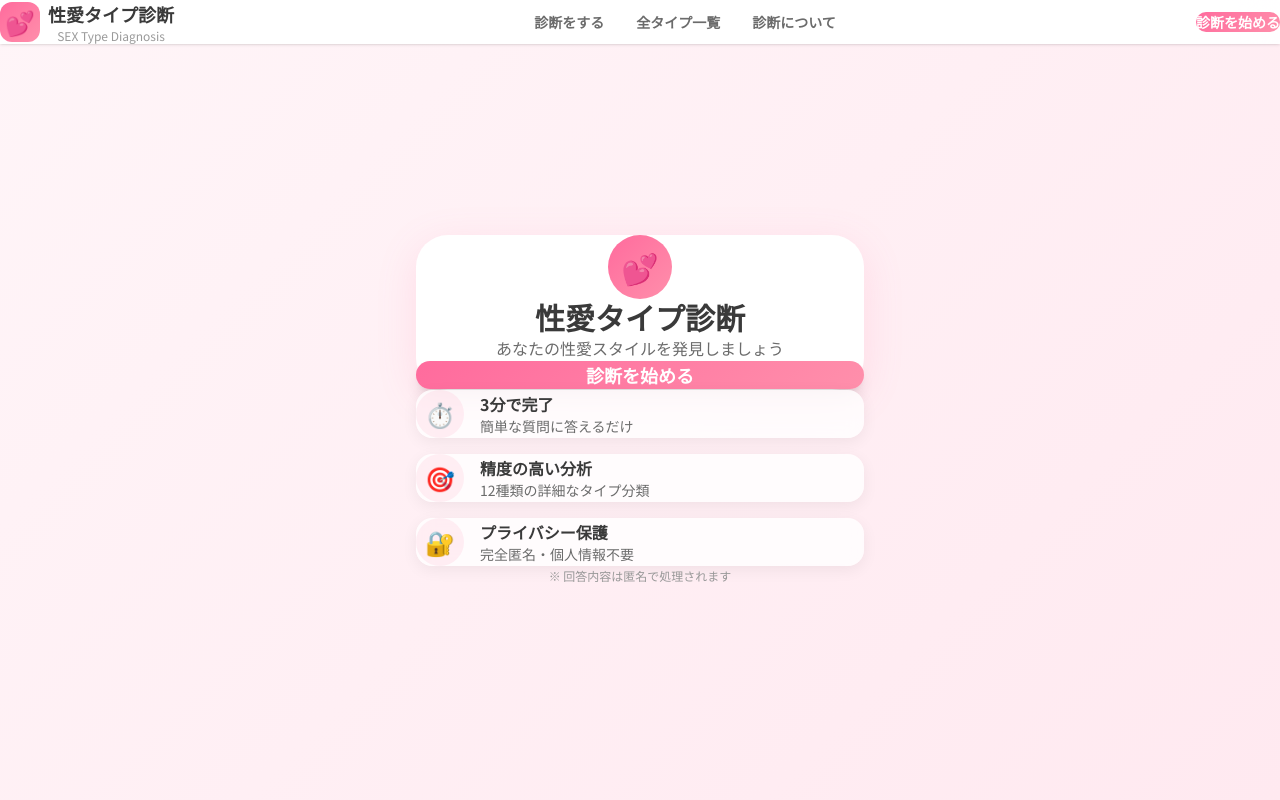
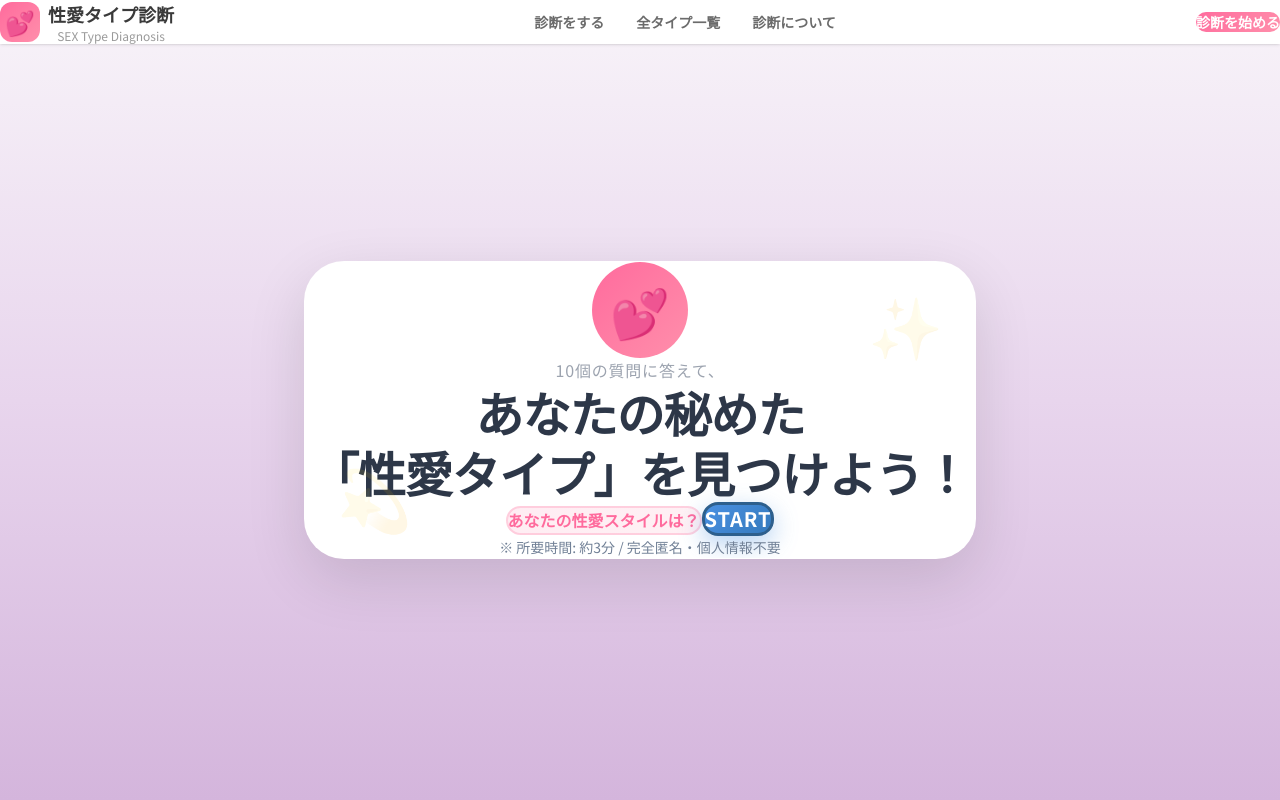
Before and after one commit to yohei-ny/shindan, a Next.js app: page / in a window 1280 px wide. Shown: the top 800 px of the page. Built offline with nearby package versions, Linux system fonts and the light colour scheme.

Commit message:
Redesign home page to single centered card layout

```diff
--- a/app/page.tsx
+++ b/app/page.tsx
@@ -25,101 +25,99 @@
     <>
       <Header />
       <div className="min-h-screen flex items-center justify-center" style={{
-        background: 'linear-gradient(135deg, #fff5f8 0%, #ffe9f0 100%)',
-        paddingTop: '80px',
-        paddingBottom: '60px',
+        background: 'linear-gradient(180deg, #f8f4f9 0%, #e8d5ed 50%, #d4b5dc 100%)',
+        paddingTop: '100px',
+        paddingBottom: '80px',
       }}>
-        <div className="w-full max-w-md mx-auto px-5">
+        <div className="w-full max-w-2xl mx-auto px-6">
+          {/* メインカード */}
           <motion.div
-            initial={{ opacity: 0, y: 20 }}
-            animate={{ opacity: 1, y: 0 }}
+            initial={{ opacity: 0, scale: 0.95 }}
+            animate={{ opacity: 1, scale: 1 }}
             transition={{ duration: 0.6 }}
-            className="space-y-8"
+            className="bg-white rounded-[40px] p-12 sm:p-16 text-center relative overflow-hidden"
+            style={{
+              boxShadow: '0 20px 60px rgba(0,0,0,0.12)',
+              border: '1px solid rgba(255,255,255,0.8)'
+            }}
           >
-            {/* メインカード */}
-            <div className="bg-white rounded-[32px] p-6 sm:p-8 lg:p-10 text-center" style={{ boxShadow: '0 10px 40px rgba(255,107,157,0.15)' }}>
-              <div className="inline-flex items-center justify-center w-14 h-14 sm:w-16 sm:h-16 rounded-full mb-5 sm:mb-6" style={{ background: 'linear-gradient(135deg, #ff6b9d 0%, #ff8fab 100%)' }}>
-                <span className="text-2xl sm:text-3xl">💕</span>
-              </div>
+            {/* 装飾 */}
+            <div className="absolute top-8 right-8 text-6xl opacity-10">✨</div>
+            <div className="absolute bottom-8 left-8 text-6xl opacity-10">💫</div>
 
-              <h1 className="text-xl sm:text-2xl lg:text-3xl font-black mb-3 sm:mb-4" style={{ color: 'var(--text-primary)' }}>
-                性愛タイプ診断
+            {/* アイコン */}
+            <motion.div
+              initial={{ scale: 0, rotate: -180 }}
+              animate={{ scale: 1, rotate: 0 }}
+              transition={{ delay: 0.2, type: 'spring', bounce: 0.5 }}
+              className="inline-flex items-center justify-center w-20 h-20 sm:w-24 sm:h-24 rounded-full mb-8"
+              style={{ background: 'linear-gradient(135deg, #ff6b9d 0%, #ff8fab 100%)' }}
+            >
+              <span className="text-4xl sm:text-5xl">💕</span>
+            </motion.div>
+
+            {/* タイトル */}
+            <motion.div
+              initial={{ opacity: 0, y: 20 }}
+              animate={{ opacity: 1, y: 0 }}
+              transition={{ delay: 0.3 }}
+            >
+              <p className="text-sm sm:text-base mb-3 tracking-wider" style={{ color: '#9ca3af' }}>
+                10個の質問に答えて、
+              </p>
+              <h1 className="text-3xl sm:text-4xl lg:text-5xl font-black mb-4 leading-tight" style={{
+                color: '#2d3748',
+                letterSpacing: '-0.02em'
+              }}>
+                あなたの秘めた<br />
+                「性愛タイプ」を見つけよう！
               </h1>
+            </motion.div>
 
-              <p className="text-sm sm:text-base mb-5 sm:mb-6 leading-relaxed" style={{ color: 'var(--text-secondary)' }}>
-                あなたの性愛スタイルを発見しましょう
-              </p>
+            {/* サブタイトル */}
+            <motion.div
+              initial={{ opacity: 0 }}
+              animate={{ opacity: 1 }}
+              transition={{ delay: 0.4 }}
+              className="inline-block px-6 py-2 rounded-full mb-10"
+              style={{
+                background: 'linear-gradient(135deg, #ff6b9d20 0%, #ff8fab20 100%)',
+                border: '2px solid #ff6b9d40'
+              }}
+            >
+              <span className="text-base font-bold" style={{ color: '#ff6b9d' }}>
+                あなたの性愛スタイルは？
+              </span>
+            </motion.div>
 
-              <motion.button
-                whileHover={{ scale: 1.05 }}
-                whileTap={{ scale: 0.95 }}
-                onClick={() => setShowGenderModal(true)}
-                className="w-full py-3 sm:py-4 rounded-full font-bold text-white text-base sm:text-lg shadow-lg"
-                style={{
-                  background: 'linear-gradient(135deg, #ff6b9d 0%, #ff8fab 100%)',
-                }}
-              >
-                診断を始める
-              </motion.button>
-            </div>
+            {/* STARTボタン */}
+            <motion.button
+              initial={{ opacity: 0, y: 20 }}
+              animate={{ opacity: 1, y: 0 }}
+              transition={{ delay: 0.5 }}
+              whileHover={{ scale: 1.05, y: -2 }}
+              whileTap={{ scale: 0.98 }}
+              onClick={() => setShowGenderModal(true)}
+              className="px-16 py-6 rounded-2xl font-black text-white text-xl tracking-wider shadow-xl"
+              style={{
+                background: 'linear-gradient(135deg, #4a90e2 0%, #357abd 100%)',
+                border: '3px solid #2d5f8d',
+                boxShadow: '0 8px 24px rgba(74,144,226,0.4)',
+              }}
+            >
+              START
+            </motion.button>
 
-            {/* 詳細情報 */}
-            <div className="grid gap-4">
-              <motion.div
-                initial={{ opacity: 0, x: -20 }}
-                animate={{ opacity: 1, x: 0 }}
-                transition={{ delay: 0.2 }}
-                className="bg-white/80 backdrop-blur rounded-2xl p-4 sm:p-5 flex items-center gap-3 sm:gap-4"
-                style={{ boxShadow: '0 4px 16px rgba(0,0,0,0.06)' }}
-              >
-                <div className="w-10 h-10 sm:w-12 sm:h-12 rounded-full flex items-center justify-center flex-shrink-0" style={{ background: 'rgba(255,107,157,0.1)' }}>
-                  <span className="text-xl sm:text-2xl">⏱️</span>
-                </div>
-                <div className="text-left">
-                  <p className="font-bold text-sm sm:text-base" style={{ color: 'var(--text-primary)' }}>3分で完了</p>
-                  <p className="text-xs sm:text-sm" style={{ color: 'var(--text-secondary)' }}>簡単な質問に答えるだけ</p>
-                </div>
-              </motion.div>
-
-              <motion.div
-                initial={{ opacity: 0, x: -20 }}
-                animate={{ opacity: 1, x: 0 }}
-                transition={{ delay: 0.3 }}
-                className="bg-white/80 backdrop-blur rounded-2xl p-4 sm:p-5 flex items-center gap-3 sm:gap-4"
-                style={{ boxShadow: '0 4px 16px rgba(0,0,0,0.06)' }}
-              >
-                <div className="w-10 h-10 sm:w-12 sm:h-12 rounded-full flex items-center justify-center flex-shrink-0" style={{ background: 'rgba(255,107,157,0.1)' }}>
-                  <span className="text-xl sm:text-2xl">🎯</span>
-                </div>
-                <div className="text-left">
-                  <p className="font-bold text-sm sm:text-base" style={{ color: 'var(--text-primary)' }}>精度の高い分析</p>
-                  <p className="text-xs sm:text-sm" style={{ color: 'var(--text-secondary)' }}>12種類の詳細なタイプ分類</p>
-                </div>
-              </motion.div>
-
-              <motion.div
-                initial={{ opacity: 0, x: -20 }}
-                animate={{ opacity: 1, x: 0 }}
-                transition={{ delay: 0.4 }}
-                className="bg-white/80 backdrop-blur rounded-2xl p-4 sm:p-5 flex items-center gap-3 sm:gap-4"
-                style={{ boxShadow: '0 4px 16px rgba(0,0,0,0.06)' }}
-              >
-                <div className="w-10 h-10 sm:w-12 sm:h-12 rounded-full flex items-center justify-center flex-shrink-0" style={{ background: 'rgba(255,107,157,0.1)' }}>
-                  <span className="text-xl sm:text-2xl">🔐</span>
-                </div>
-                <div className="text-left">
-                  <p className="font-bold text-sm sm:text-base" style={{ color: 'var(--text-primary)' }}>プライバシー保護</p>
-                  <p className="text-xs sm:text-sm" style={{ color: 'var(--text-secondary)' }}>完全匿名・個人情報不要</p>
-                </div>
-              </motion.div>
-            </div>
-
-            {/* 注意事項 */}
-            <div className="text-center pt-2">
-              <p className="text-xs leading-relaxed" style={{ color: 'var(--text-muted)' }}>
-                ※ 回答内容は匿名で処理されます
-              </p>
-            </div>
+            {/* 説明テキスト */}
+            <motion.p
+              initial={{ opacity: 0 }}
+              animate={{ opacity: 1 }}
+              transition={{ delay: 0.6 }}
+              className="text-sm mt-8 leading-relaxed"
+              style={{ color: '#718096' }}
+            >
+              ※ 所要時間: 約3分 / 完全匿名・個人情報不要
+            </motion.p>
           </motion.div>
         </div>
       </div>
@@ -130,52 +128,54 @@
           <motion.div
             initial={{ opacity: 0 }}
             animate={{ opacity: 1 }}
-            className="absolute inset-0 bg-black/80 backdrop-blur-md"
+            className="absolute inset-0 bg-black/70 backdrop-blur-md"
             onClick={() => setShowGenderModal(false)}
           />
           <motion.div
             initial={{ opacity: 0, scale: 0.9, y: 20 }}
             animate={{ opacity: 1, scale: 1, y: 0 }}
             transition={{ type: 'spring', damping: 25, stiffness: 300 }}
-            className="relative bg-white rounded-[28px] p-8 max-w-md w-full"
+            className="relative bg-white rounded-[32px] p-10 max-w-md w-full"
             style={{ boxShadow: '0 40px 80px rgba(0,0,0,0.3)' }}
           >
-            <div className="w-14 h-14 sm:w-16 sm:h-16 mx-auto mb-4 sm:mb-5 rounded-full flex items-center justify-center text-2xl sm:text-3xl"
+            <div className="w-16 h-16 mx-auto mb-6 rounded-full flex items-center justify-center text-3xl"
                  style={{ background: 'linear-gradient(135deg, #ff6b9d 0%, #ff8fab 100%)' }}>
               💕
             </div>
-            <h3 className="text-xl sm:text-2xl font-black mb-2 sm:mb-3 text-center" style={{ color: 'var(--text-primary)' }}>
+            <h3 className="text-2xl font-black mb-3 text-center" style={{ color: '#2d3748' }}>
               性別を選択
             </h3>
-            <p className="text-center mb-5 sm:mb-6 text-xs sm:text-sm leading-relaxed" style={{ color: 'var(--text-secondary)' }}>
+            <p className="text-center mb-8 text-sm leading-relaxed" style={{ color: '#718096' }}>
               あなたの性別を選択してください
             </p>
 
-            <div className="grid grid-cols-2 gap-3 sm:gap-4 mb-5 sm:mb-6">
+            <div className="grid grid-cols-2 gap-4 mb-8">
               <button
                 onClick={() => setSelectedGender('male')}
-                className="relative rounded-[20px] py-6 sm:py-8 px-3 sm:px-4 transition-all"
+                className="relative rounded-2xl py-10 px-4 transition-all"
                 style={{
-                  background: selectedGender === 'male' ? 'linear-gradient(135deg, #ff6b9d 0%, #ff8fab 100%)' : '#f8f9fa',
-                  boxShadow: selectedGender === 'male' ? '0 8px 20px rgba(255,107,157,0.3)' : '0 2px 8px rgba(0,0,0,0.04)',
+                  background: selectedGender === 'male' ? 'linear-gradient(135deg, #4a90e2 0%, #357abd 100%)' : '#f7fafc',
+                  boxShadow: selectedGender === 'male' ? '0 8px 20px rgba(74,144,226,0.3)' : '0 2px 8px rgba(0,0,0,0.04)',
+                  border: selectedGender === 'male' ? '3px solid #2d5f8d' : '2px solid #e2e8f0'
                 }}
               >
-                <div className="text-4xl sm:text-5xl mb-2 sm:mb-3">👨</div>
-                <div className="text-base sm:text-lg font-bold" style={{ color: selectedGender === 'male' ? 'white' : 'var(--text-primary)' }}>
+                <div className="text-5xl mb-3">👨</div>
+                <div className="text-lg font-bold" style={{ color: selectedGender === 'male' ? 'white' : '#2d3748' }}>
                   男性
                 </div>
               </button>
 
               <button
                 onClick={() => setSelectedGender('female')}
-                className="relative rounded-[20px] py-6 sm:py-8 px-3 sm:px-4 transition-all"
+                className="relative rounded-2xl py-10 px-4 transition-all"
                 style={{
-                  background: selectedGender === 'female' ? 'linear-gradient(135deg, #ff6b9d 0%, #ff8fab 100%)' : '#f8f9fa',
+                  background: selectedGender === 'female' ? 'linear-gradient(135deg, #ff6b9d 0%, #ff8fab 100%)' : '#f7fafc',
                   boxShadow: selectedGender === 'female' ? '0 8px 20px rgba(255,107,157,0.3)' : '0 2px 8px rgba(0,0,0,0.04)',
+                  border: selectedGender === 'female' ? '3px solid #e74c8c' : '2px solid #e2e8f0'
                 }}
               >
-                <div className="text-4xl sm:text-5xl mb-2 sm:mb-3">👩</div>
-                <div className="text-base sm:text-lg font-bold" style={{ color: selectedGender === 'female' ? 'white' : 'var(--text-primary)' }}>
+                <div className="text-5xl mb-3">👩</div>
+                <div className="text-lg font-bold" style={{ color: selectedGender === 'female' ? 'white' : '#2d3748' }}>
                   女性
                 </div>
               </button>
@@ -184,9 +184,9 @@
             <button
               onClick={handleStart}
               disabled={!selectedGender}
-              className="w-full py-3 sm:py-4 rounded-full text-base sm:text-lg font-bold text-white transition-all disabled:opacity-30 disabled:cursor-not-allowed"
+              className="w-full py-5 rounded-2xl text-lg font-bold text-white transition-all disabled:opacity-30 disabled:cursor-not-allowed hover:scale-105"
               style={{
-                background: selectedGender ? 'linear-gradient(135deg, #ff6b9d 0%, #ff8fab 100%)' : '#ddd',
+                background: selectedGender ? 'linear-gradient(135deg, #ff6b9d 0%, #ff8fab 100%)' : '#cbd5e0',
                 boxShadow: selectedGender ? '0 8px 24px rgba(255,107,157,0.4)' : 'none',
               }}
             >
```
